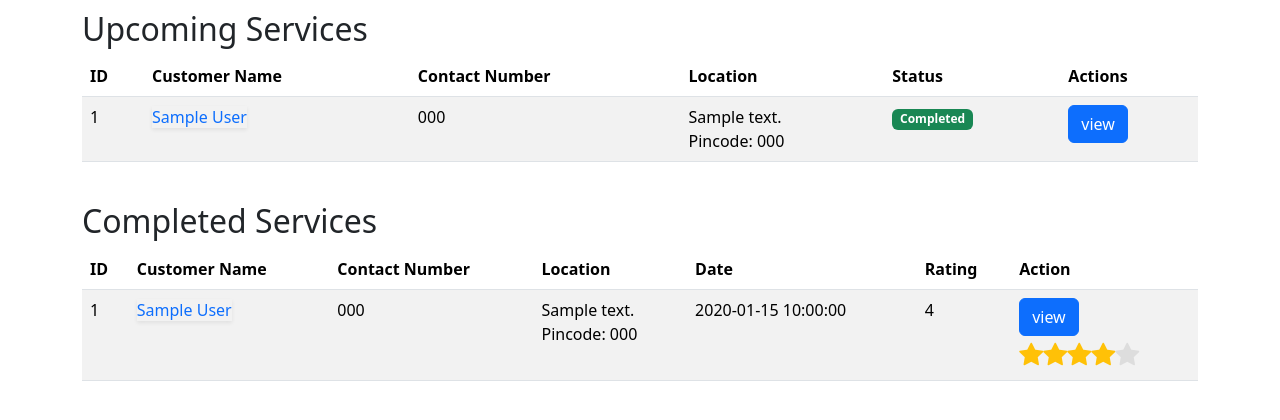
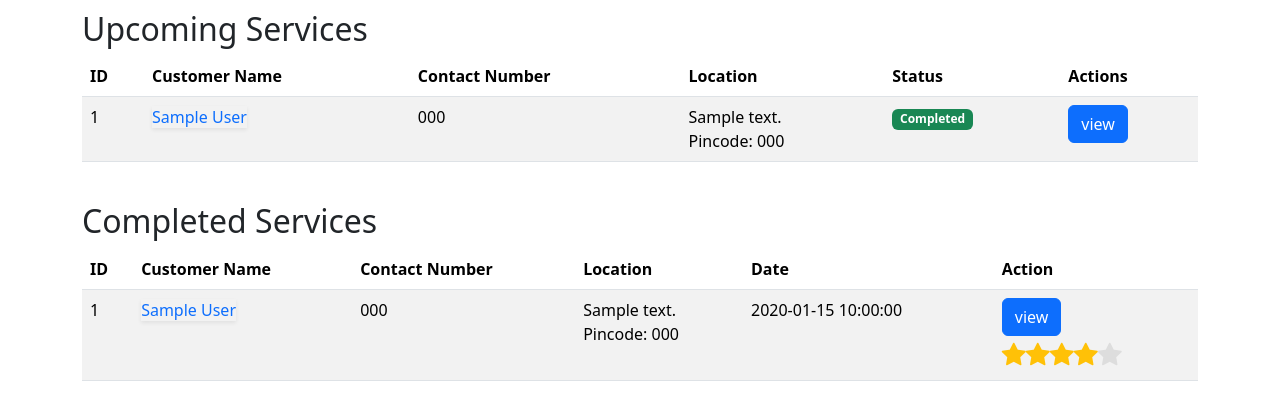
Before and after one commit to jishnujp/Household-Services, a Flask app: template backend/app/templates/professional/home.html in a window 1280 px wide. Shown: the part 367-787 px from the top of the page. Run offline with Flask 3, Linux system fonts and the light colour scheme; the template is opened without the code that fills it: most values are stand-ins (such as "Sample title", 1, 10 or a date in 2020); parts of the project's set-up code (start-up, migrations or seed data) failed here and were passed over.

Commit message:
style: Remove unnecessary comments and rating column from customer and professional home templates

```diff
--- a/backend/app/templates/customer/home.html
+++ b/backend/app/templates/customer/home.html
@@ -2,7 +2,6 @@
 {% block title %}Home{% endblock %}
 
 {% block content %}
-<!-- Looking for? -->
 {% if services %}
 <div class="container-fluid row justify-content-center">
     <div class="col-6">
--- a/backend/app/templates/professional/home.html
+++ b/backend/app/templates/professional/home.html
@@ -109,7 +109,6 @@
             <th>Contact Number</th>
             <th>Location</th>
             <th>Date</th>
-            <th>Rating</th>
             <th>Action</th>
         </tr>
     </thead>
@@ -125,7 +124,6 @@
         <td>{{ request.user.phone }}</td>
         <td>{{ request.user.address }} <br>Pincode: {{ request.user.pincode }} </td>
         <td>{{ request.date_of_service }}</td>
-        <td>{{ request.rating }}</td>
         <td>
             {% include 'components/view_review_modal.html' %}
             <br>
```
